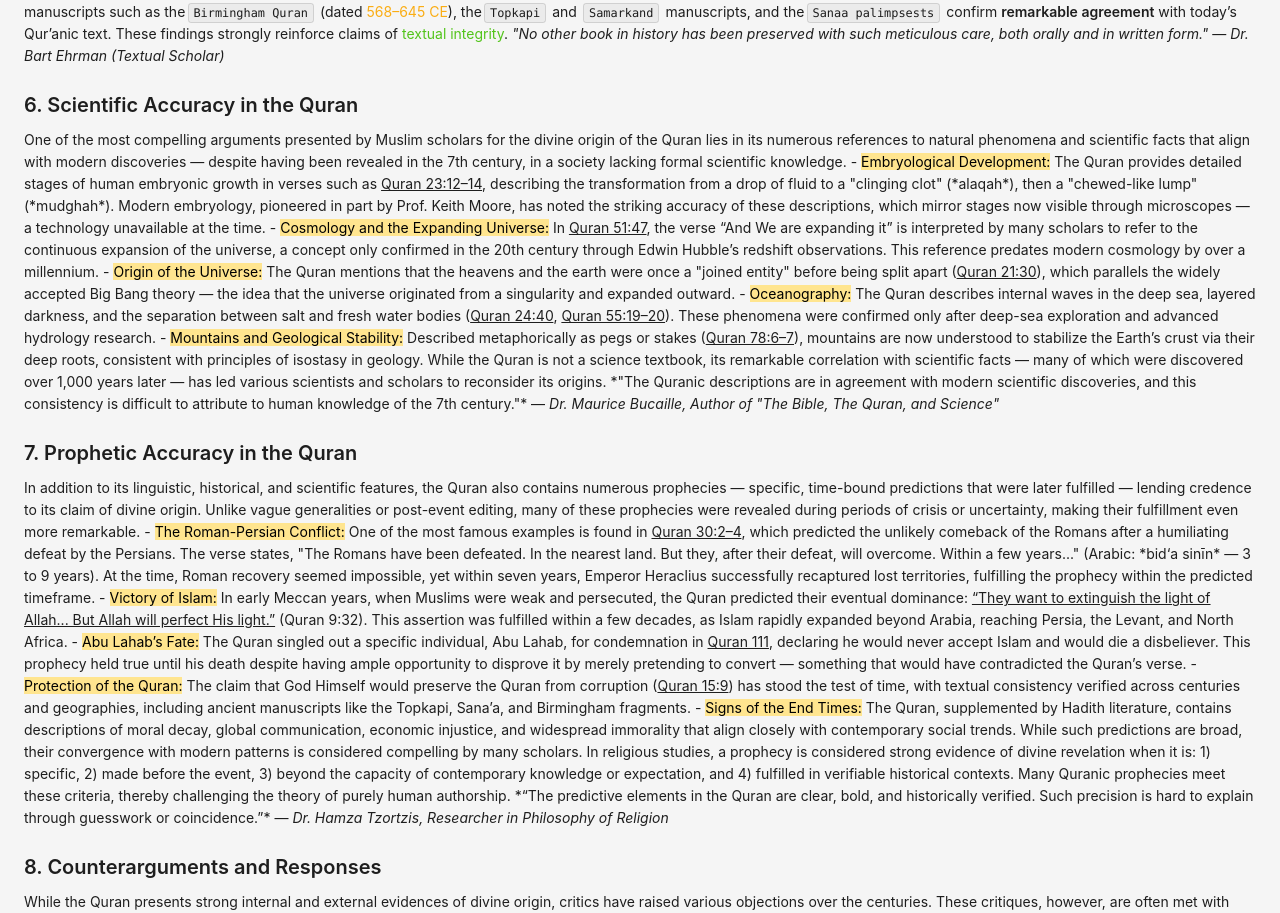
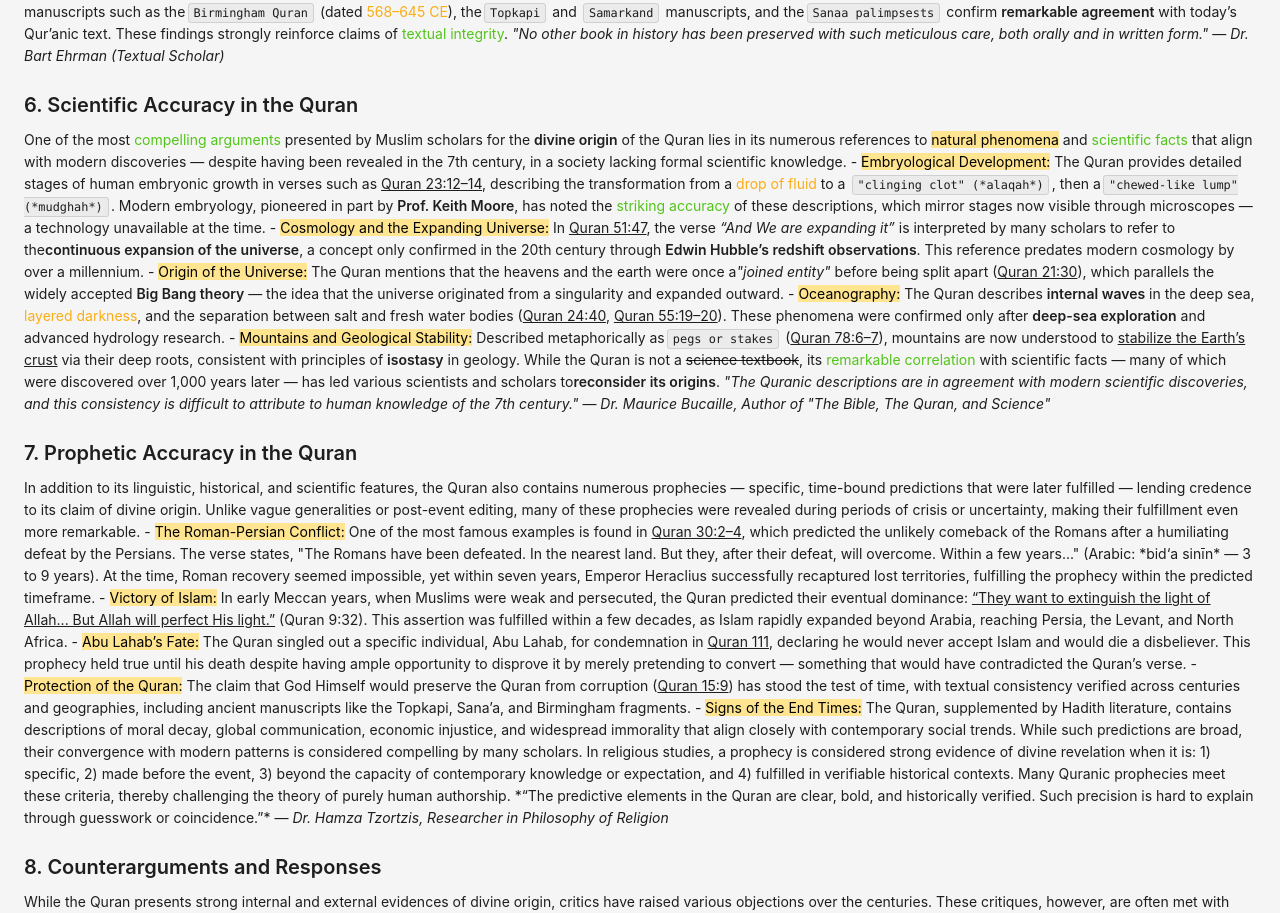
Before and after one commit to defenseofislam/web, a React (Create React App) app: page /web/islam/quran/1 in a window 1280 px wide. Shown: the part 1662-2575 px from the top of the page. Built offline with nearby package versions, Linux system fonts and the light colour scheme; a web font is replaced by a local one.

Commit message:
feat: enhance IslamComponent1 with improved text formatting and emphasis on scientific accuracy and prophetic insights in the Quran

```diff
--- a/src/components/Islam/quran/IslamComponent1.js
+++ b/src/components/Islam/quran/IslamComponent1.js
@@ -324,50 +324,66 @@ function IslamComponent1() {
 
         <Title level={4}>6. Scientific Accuracy in the Quran</Title>
         <Paragraph>
-          One of the most compelling arguments presented by Muslim scholars for
-          the divine origin of the Quran lies in its numerous references to
-          natural phenomena and scientific facts that align with modern
+          One of the most <Text type="success">compelling arguments</Text>{" "}
+          presented by Muslim scholars for the <Text strong>divine origin</Text>{" "}
+          of the Quran lies in its numerous references to{" "}
+          <Text mark>natural phenomena</Text> and{" "}
+          <Text type="success">scientific facts</Text> that align with modern
           discoveries — despite having been revealed in the 7th century, in a
           society lacking formal scientific knowledge.
           {"\n\n"} - <Text mark>Embryological Development:</Text> The Quran
           provides detailed stages of human embryonic growth in verses such as{" "}
           <Text underline>Quran 23:12–14</Text>, describing the transformation
-          from a drop of fluid to a "clinging clot" (*alaqah*), then a
-          "chewed-like lump" (*mudghah*). Modern embryology, pioneered in part
-          by Prof. Keith Moore, has noted the striking accuracy of these
+          from a <Text type="warning">drop of fluid</Text> to a{" "}
+          <Text code>"clinging clot" (*alaqah*)</Text>, then a
+          <Text code>"chewed-like lump" (*mudghah*)</Text>. Modern embryology,
+          pioneered in part by <Text strong>Prof. Keith Moore</Text>, has noted
+          the <Text type="success">striking accuracy</Text> of these
           descriptions, which mirror stages now visible through microscopes — a
           technology unavailable at the time.
           {"\n"} - <Text mark>Cosmology and the Expanding Universe:</Text> In{" "}
-          <Text underline>Quran 51:47</Text>, the verse “And We are expanding
-          it” is interpreted by many scholars to refer to the continuous
-          expansion of the universe, a concept only confirmed in the 20th
-          century through Edwin Hubble’s redshift observations. This reference
-          predates modern cosmology by over a millennium.
+          <Text underline>Quran 51:47</Text>, the verse{" "}
+          <Text italic>“And We are expanding it”</Text> is interpreted by many
+          scholars to refer to the
+          <Text strong>continuous expansion of the universe</Text>, a concept
+          only confirmed in the 20th century through{" "}
+          <Text strong>Edwin Hubble’s redshift observations</Text>. This
+          reference predates modern cosmology by over a millennium.
           {"\n"} - <Text mark>Origin of the Universe:</Text> The Quran mentions
-          that the heavens and the earth were once a "joined entity" before
-          being split apart (<Text underline>Quran 21:30</Text>), which
-          parallels the widely accepted Big Bang theory — the idea that the
+          that the heavens and the earth were once a
+          <Text italic>"joined entity"</Text> before being split apart (
+          <Text underline>Quran 21:30</Text>), which parallels the widely
+          accepted <Text strong>Big Bang theory</Text> — the idea that the
           universe originated from a singularity and expanded outward.
-          {"\n"} - <Text mark>Oceanography:</Text> The Quran describes internal
-          waves in the deep sea, layered darkness, and the separation between
-          salt and fresh water bodies (<Text underline>Quran 24:40</Text>,{" "}
+          {"\n"} - <Text mark>Oceanography:</Text> The Quran describes{" "}
+          <Text strong>internal waves</Text> in the deep sea,{" "}
+          <Text type="warning">layered darkness</Text>, and the separation
+          between salt and fresh water bodies (
+          <Text underline>Quran 24:40</Text>,{" "}
           <Text underline>Quran 55:19–20</Text>). These phenomena were confirmed
-          only after deep-sea exploration and advanced hydrology research.
+          only after <Text strong>deep-sea exploration</Text> and advanced
+          hydrology research.
           {"\n"} - <Text mark>Mountains and Geological Stability:</Text>{" "}
-          Described metaphorically as pegs or stakes (
-          <Text underline>Quran 78:6–7</Text>), mountains are now understood to
-          stabilize the Earth’s crust via their deep roots, consistent with
-          principles of isostasy in geology.
-          {"\n\n"}While the Quran is not a science textbook, its remarkable
-          correlation with scientific facts — many of which were discovered over
-          1,000 years later — has led various scientists and scholars to
-          reconsider its origins.
-          {"\n\n"}*"The Quranic descriptions are in agreement with modern
-          scientific discoveries, and this consistency is difficult to attribute
-          to human knowledge of the 7th century."* —{" "}
-          <i>
+          Described metaphorically as
+          <Text code>pegs or stakes</Text> (<Text underline>Quran 78:6–7</Text>
+          ), mountains are now understood to{" "}
+          <Text underline>stabilize the Earth’s crust</Text> via their deep
+          roots, consistent with principles of <Text strong>isostasy</Text> in
+          geology.
+          {"\n\n"}While the Quran is not a <Text delete>science textbook</Text>,
+          its <Text type="success">remarkable correlation</Text> with scientific
+          facts — many of which were discovered over 1,000 years later — has led
+          various scientists and scholars to
+          <Text strong>reconsider its origins</Text>.{"\n\n"}
+          <Text italic>
+            "The Quranic descriptions are in agreement with modern scientific
+            discoveries, and this consistency is difficult to attribute to human
+            knowledge of the 7th century."
+          </Text>{" "}
+          —{" "}
+          <Text italic>
             Dr. Maurice Bucaille, Author of "The Bible, The Quran, and Science"
-          </i>
+          </Text>
         </Paragraph>
 
         <Title level={4}>7. Prophetic Accuracy in the Quran</Title>
```
